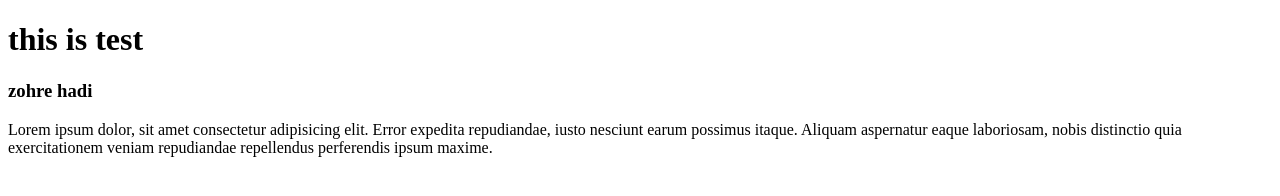
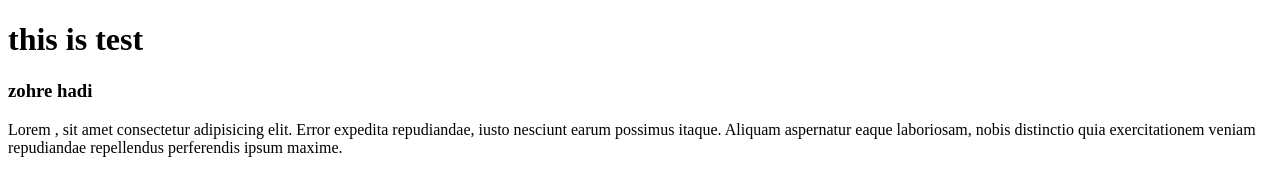
Before and after one commit to zohre-zh/project4, a plain HTML site: page index.html in a window 1280 px wide. Drawn offline with Linux system fonts and the light colour scheme.

Commit message:
added lorem

```diff
--- a/index.html
+++ b/index.html
@@ -10,7 +10,7 @@
    <div>
     <h1>this is test</h1>
     <h3>zohre hadi</h3>
-    <p>Lorem ipsum dolor, sit amet consectetur adipisicing elit. Error expedita repudiandae, iusto nesciunt earum possimus itaque. Aliquam aspernatur eaque laboriosam, nobis distinctio quia exercitationem veniam repudiandae repellendus perferendis ipsum maxime.</p>
+    <p>Lorem , sit amet consectetur adipisicing elit. Error expedita repudiandae, iusto nesciunt earum possimus itaque. Aliquam aspernatur eaque laboriosam, nobis distinctio quia exercitationem veniam repudiandae repellendus perferendis ipsum maxime.</p>
    </div>
 </body>
 </html>
```
